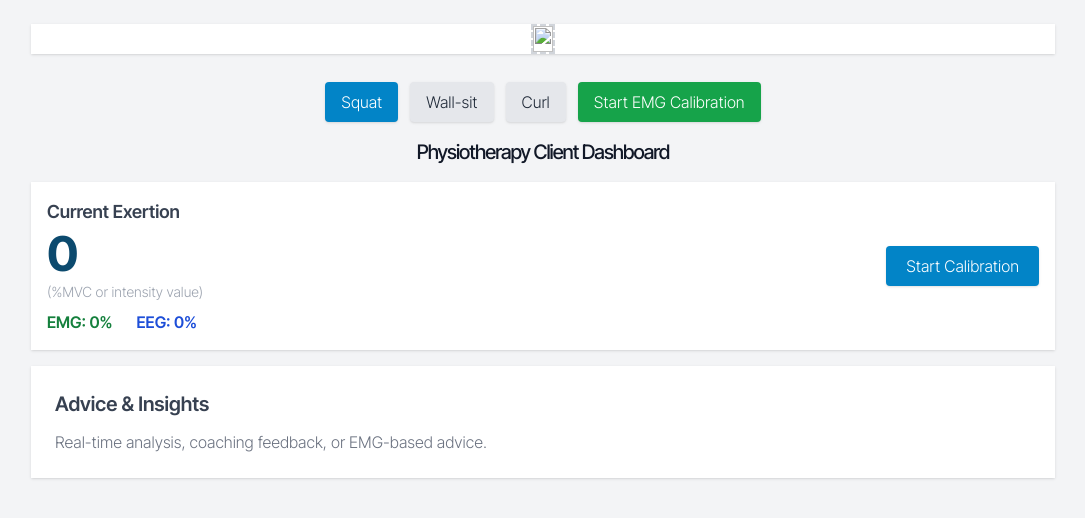
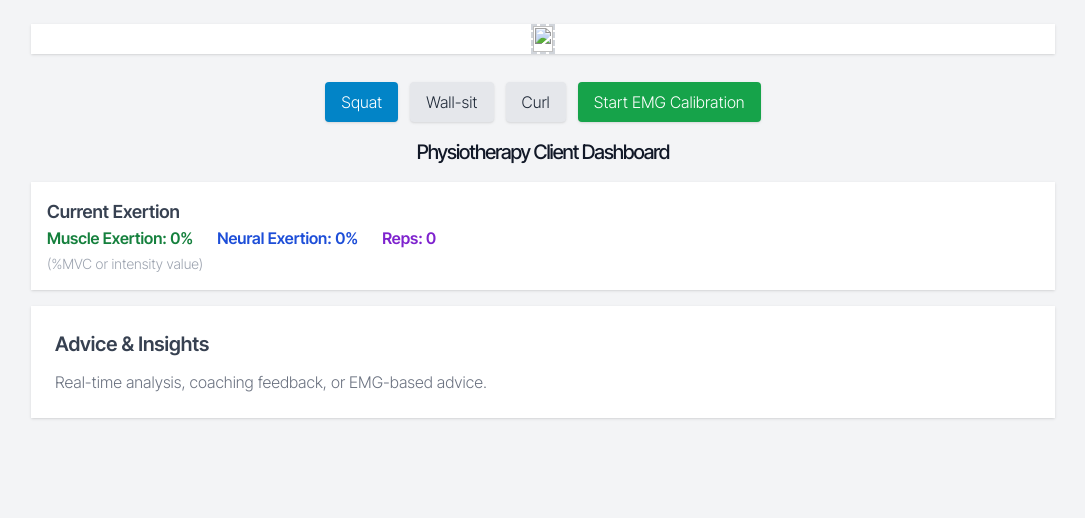
Before and after one commit to asheikh4/BEADDA, a Flask app: page / in a window 1280 px wide. Shown: the top 518 px of the page, without its empty margins (97-1182 px from the left). Run offline with Flask 3, Linux system fonts and the light colour scheme; some libraries are stand-ins or nearby versions.

Commit message:
reps are counted

```diff
--- a/templates/index.html
+++ b/templates/index.html
@@ -63,21 +63,17 @@
       <div class="flex flex-row items-center justify-between gap-4">
         <!-- Left: header and numbers, left-justified -->
         <div class="flex flex-col items-start">
-          <h2 class="text-lg font-semibold text-gray-700 mb-1">Current Exertion</h2>
-          <p id="counter" class="text-4xl md:text-5xl font-bold text-sky-900">0</p>
+          <h2 class="text-lg font-semibold text-gray-700 mb-0">Current Exertion</h2>
+          <div class="mt-0 flex gap-6">
+            <span class="text-green-700 font-semibold">Muscle Exertion: <span id="emgPercent">0%</span></span>
+            <span class="text-blue-700 font-semibold">Neural Exertion: <span id="eegPercent">0%</span></span>
+              <span class="text-purple-700 font-semibold">Reps: <span id="repCount">0</span></span>
+          </div>
           <p class="text-gray-400 mt-1 text-sm">(%MVC or intensity value)</p>
-            <div class="mt-2 flex gap-6">
-              <span class="text-green-700 font-semibold">EMG: <span id="emgPercent">0%</span></span>
-              <span class="text-blue-700 font-semibold">EEG: <span id="eegPercent">0%</span></span>
-            </div>
+
         </div>
 
-        <!-- Right: button, aligned to the right -->
-        <div class="flex items-center">
-          <button id="actionBtn" class="px-5 py-2 bg-sky-600 hover:bg-sky-700 text-white rounded shadow transition-all">
-            Start Calibration
-          </button>
-        </div>
+
       </div>
     </div>
 
@@ -88,6 +84,7 @@
         Real-time analysis, coaching feedback, or EMG-based advice.
       </p>
     </div>
+    <!-- <div id="counter">test</div> -->
 
   </div>
 
@@ -124,9 +121,15 @@
     // Set default active (server default is 'squat')
     setActiveButton('btnSquat');
 
-    // Live counter updates
+    // testing Live counter updates
     socket.on('counter_update', (data) => {
-      document.getElementById('counter').textContent = data.count;
+      // document.getElementById('counter').textContent = data.count;
+    });
+
+    // Listen for rep count updates
+    socket.on('rep_update', (data) => {
+      document.getElementById('repCount').textContent = data.reps;
+      // console.log("Received rep update:", data.reps);
     });
 
     // Send event when button is pressed
@@ -139,11 +142,12 @@
       socket.emit('start_emg_calibration', { message: 'User requested EMG calibration' });
     });
 
-      // Listen for live EMG/EEG percent updates
-      socket.on('live_percent_update', (data) => {
-        document.getElementById('emgPercent').textContent = data.emg_percent.toFixed(1) + '%';
-        document.getElementById('eegPercent').textContent = data.eeg_percent.toFixed(1) + '%';
-      });
+    // Listen for live EMG/EEG percent updates
+    socket.on('live_percent_update', (data) => {
+      document.getElementById('emgPercent').textContent = data.emg_percent.toFixed(1) + '%';
+      document.getElementById('eegPercent').textContent = data.eeg_percent.toFixed(1) + '%';
+    });
+
   </script>
 </body>
 
```
Also changed, not shown: thisone.py (+13 -9 lines).
